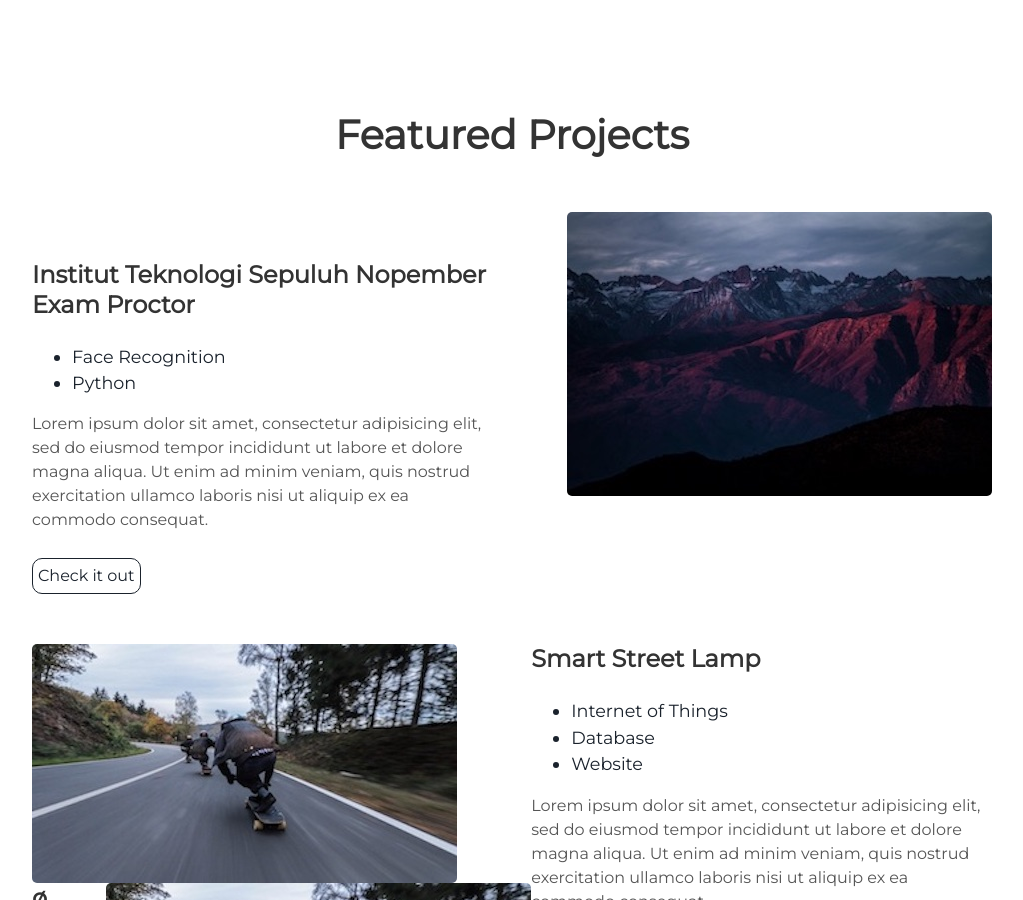
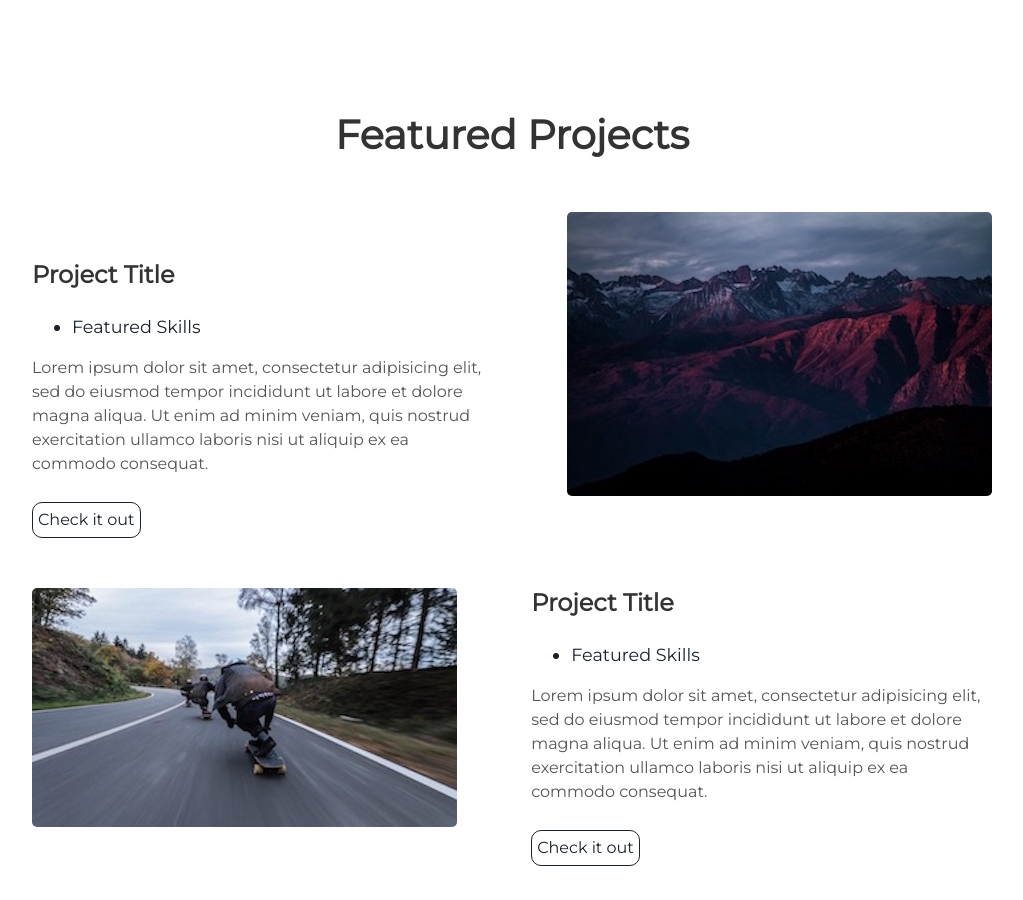
Before and after one commit to Fizdan/Fizdan.github.io, a Jekyll site: the page built from index.md, in a window 1280 px wide and 900 px high, scrolled down 1511 px. Shown: the whole window, without its empty margins (128-1151 px from the left). Built offline with Jekyll 4.4.1, drawn with Linux system fonts in a browser that asks for light colours; our own code applies the rules of GitHub Pages for plain Markdown files; some of the changed text lies outside the part shown.

Commit message:
reset Project

```diff
--- a/_includes/projects.html
+++ b/_includes/projects.html
@@ -6,14 +6,11 @@
     <img alt="mountains" src="{{ "/assets/img/mountains.jpg" | prepend: site.baseurl }}" />
   </div>
   <div class="contents">
-    <h3> Institut Teknologi Sepuluh Nopember Exam Proctor </h3>
+    <h3> Project Title </h3>
     <ul>
-      <li> Face Recognition</li>
-      <li> Python</li>
+      <li> Featured Skills</li>
     </ul>
-    <p>Lorem ipsum dolor sit amet, consectetur adipisicing elit, sed do eiusmod tempor incididunt ut labore et dolore
-      magna aliqua. Ut enim ad minim veniam, quis nostrud exercitation ullamco laboris nisi ut aliquip ex ea commodo
-      consequat.</p>
+    <p>Lorem ipsum dolor sit amet, consectetur adipisicing elit, sed do eiusmod tempor incididunt ut labore et dolore magna aliqua. Ut enim ad minim veniam, quis nostrud exercitation ullamco laboris nisi ut aliquip ex ea commodo consequat.</p>
     <a class="project-link" href="#">Check it out</a>
   </div>
 </div>
@@ -22,30 +19,11 @@
     <img alt="mountains" src="{{ "/assets/img/skate.jpg" | prepend: site.baseurl }}" />
   </div>
   <div class="contents-right">
-    <h3> Smart Street Lamp </h3>
+    <h3> Project Title </h3>
     <ul>
-      <li> Internet of Things</li>
-      <li> Database</li>
-      <li> Website</li>
+      <li> Featured Skills</li>
     </ul>
-    <p>Lorem ipsum dolor sit amet, consectetur adipisicing elit, sed do eiusmod tempor incididunt ut labore et dolore
-      magna aliqua. Ut enim ad minim veniam, quis nostrud exercitation ullamco laboris nisi ut aliquip ex ea commodo
-      consequat.</p>
+    <p>Lorem ipsum dolor sit amet, consectetur adipisicing elit, sed do eiusmod tempor incididunt ut labore et dolore magna aliqua. Ut enim ad minim veniam, quis nostrud exercitation ullamco laboris nisi ut aliquip ex ea commodo consequat.</p>
     <a class="project-link" href="#">Check it out</a>
   </div>
-<div class="user-projects">
-  <div class="images-right">
-    <img alt="mountains" src="{{ "/assets/img/skate.jpg" | prepend: site.baseurl }}" />
-  </div>
-  <div class="contents">
-    <h3> ø Days Without Accident </h3>
-    <ul>
-      <li> Game Development</li>
-      <li> Unity 3D</li>
-    </ul>
-    <p>Lorem ipsum dolor sit amet, consectetur adipisicing elit, sed do eiusmod tempor incididunt ut labore et dolore
-      magna aliqua. Ut enim ad minim veniam, quis nostrud exercitation ullamco laboris nisi ut aliquip ex ea commodo
-      consequat.</p>
-    <a class="project-link" href="#">Check it out</a>
-  </div>
-  </div>
+</div>
```
